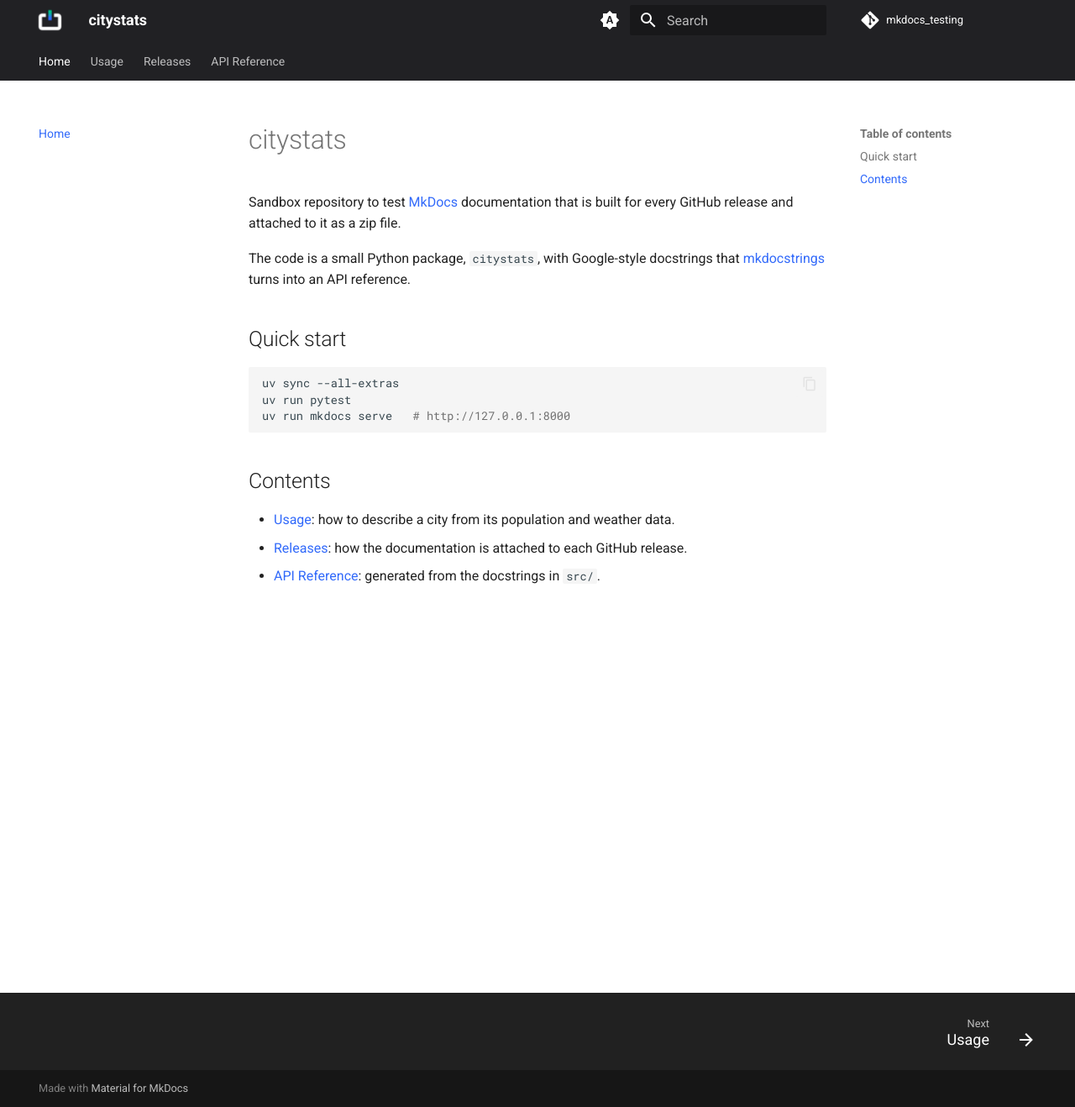
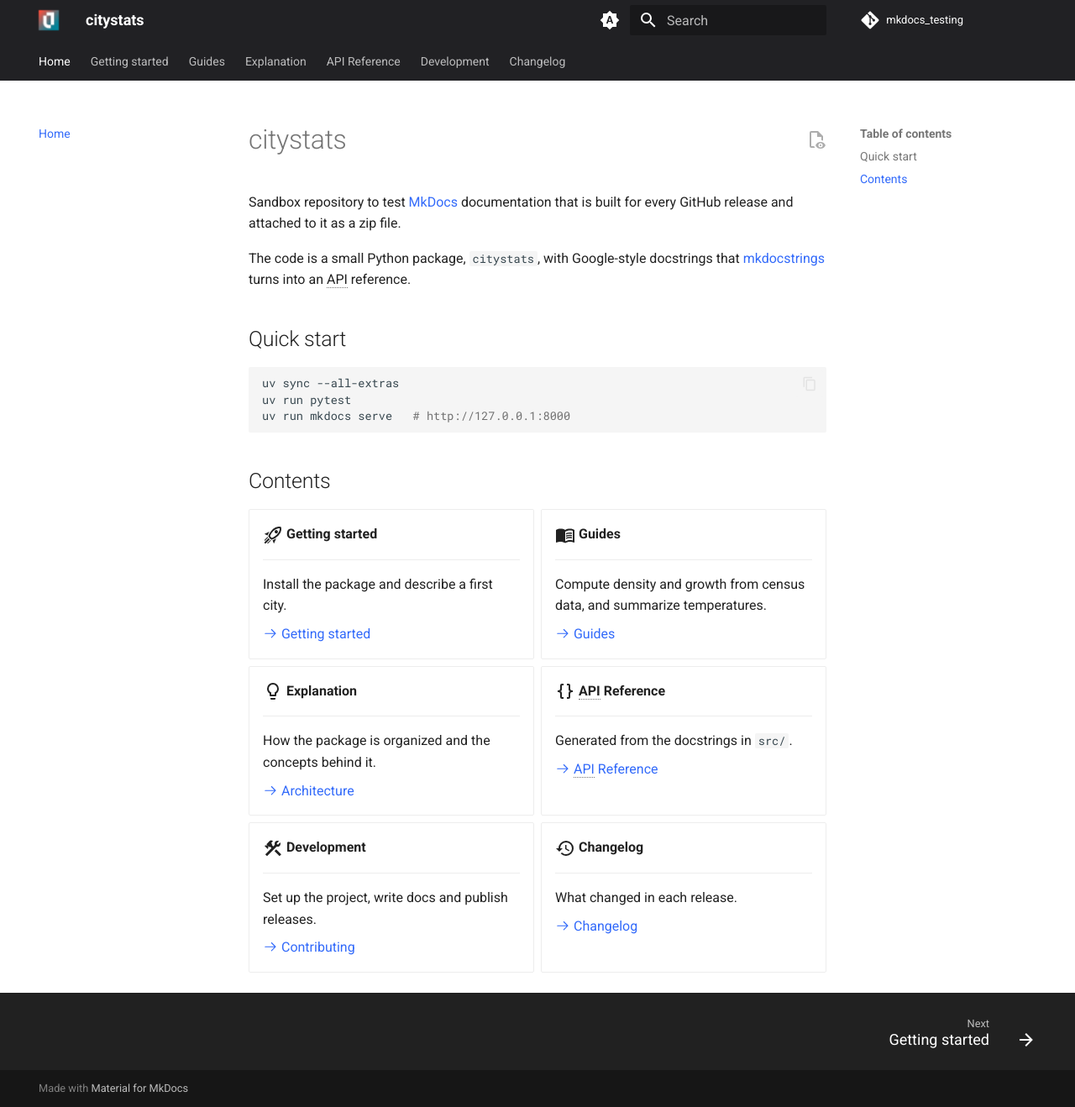
Before and after one commit to CamiloDiazGomezUT/mkdocs_testing, an MkDocs documentation site: the page built from docs/index.md, in a window 1280 px wide and 1318 px high. Shown: the whole window at 84% size. Built offline with MkDocs 1.6.1 and Material for MkDocs 9.7.7, drawn with Linux system fonts in a browser that asks for light colours; comment, search, counter and statistics services are not loaded.

Commit message:
feat(mkdocs): new features and delete powerco referenses

````diff
--- /dev/null
+++ b/docs/changelog.md
@@ -0,0 +1 @@
+--8<-- "CHANGELOG.md"
--- /dev/null
+++ b/docs/development/contributing.md
@@ -0,0 +1,56 @@
+# Contributing
+
+## Set up
+
+```bash
+uv sync --all-extras
+```
+
+## Checks
+
+The CI runs the same commands on every pull request:
+
+```bash
+uv run ruff check .
+uv run ruff format --check
+uv run pytest          # fails below 90 % coverage
+uv run mkdocs build --strict
+```
+
+## Documentation
+
+Preview the site while editing:
+
+```bash
+uv run mkdocs serve   # http://127.0.0.1:8000
+```
+
+Where each page goes:
+
+Getting started
+:   Installation and a first example.
+
+Guides
+:   How to do one task with the package.
+
+Explanation
+:   How the package is organized and why.
+
+API Reference
+:   Generated from the docstrings in `src/` by `docs/scripts/gen_ref_pages.py`. Do not edit it
+    by hand.
+
+Development
+:   Working on the project itself.
+
+Docstrings follow the [Google style](https://google.github.io/styleguide/pyguide.html#38-comments-and-docstrings),
+checked by Ruff.
+
+Abbreviations are defined once in `docs/includes/glossary.md` and show their meaning on hover
+in every page:
+
+```markdown
+*[CAGR]: Compound Annual Growth Rate
+```
+
+Add an entry to `CHANGELOG.md` under **Unreleased** for every user-facing change.
--- a/docs/releases.md
+++ b/docs/development/releases.md
@@ -24,8 +24,9 @@
 
 ## Links to the source code
 
-Links from the docs to source files (for example [population.py](../src/citystats/population.py)) point at the
-release tag, so they show the code as it was in that release. The hook
+Links from the docs to source files (for example [population.py](../../src/citystats/population.py))
+and the "view source" button of each page point at the release tag, so they show the files as
+they were in that release. The tag is also shown next to the site name. The hook
 `docs/scripts/repo_links.py` reads the tag from the `DOCS_REF` environment variable and falls back
 to `main`:
 
--- /dev/null
+++ b/docs/explanation/architecture.md
@@ -0,0 +1,28 @@
+# Architecture
+
+`citystats` has two independent modules, re-exported by the package:
+
+```mermaid
+flowchart LR
+    Census[Census by year] --> City --> Density & Growth
+    Readings[Daily max temperatures] --> S[summarize_temperatures] --> Summary[TemperatureSummary]
+```
+
+[`citystats.population`][citystats.population]
+:   Census data of a city: density and growth over time.
+
+[`citystats.weather`][citystats.weather]
+:   Summaries of daily maximum temperatures.
+
+## Concepts
+
+Density
+:   Inhabitants per square kilometre, from the latest census unless a year is given.
+
+CAGR
+:   Growth rate per year as a fraction, e.g. `0.01` for 1 % a year, between two population
+    counts.
+
+Hot day
+:   A day whose maximum temperature is at or above
+    [`HOT_DAY_CELSIUS`][citystats.weather.HOT_DAY_CELSIUS] (30 °C).
--- /dev/null
+++ b/docs/getting-started.md
@@ -0,0 +1,32 @@
+# Getting started
+
+## Install
+
+The package is not published on PyPI. Clone the repository and install it with
+[uv](https://docs.astral.sh/uv/):
+
+```bash
+git clone https://github.com/CamiloDiazGomezUT/mkdocs_testing.git
+cd mkdocs_testing
+uv sync
+```
+
+## First example
+
+```python
+from citystats import City, summarize_temperatures
+
+madrid = City(
+    name="Madrid",
+    area_km2=604.3,
+    population_by_year={2014: 3_165_000, 2024: 3_416_000},
+)
+madrid.density()  # inhabitants per km², latest census
+
+summarize_temperatures([31.5, 33.0, 29.8])
+```
+
+## Next steps
+
+- [Population](guides/population.md) and [Weather](guides/weather.md) guides.
+- [API Reference](reference/index.md) for every function and class.
--- /dev/null
+++ b/docs/guides/population.md
@@ -0,0 +1,23 @@
+# Population
+
+A [`City`][citystats.population.City] holds the census counts by year and computes density and
+growth:
+
+```python
+from citystats import City
+
+madrid = City(
+    name="Madrid",
+    area_km2=604.3,
+    population_by_year={2014: 3_165_000, 2024: 3_416_000},
+)
+madrid.density()  # inhabitants per km², latest census
+madrid.growth_rate(2014, 2024)  # CAGR between the two censuses
+```
+
+`#!python madrid.density(2014)` uses a given census instead of the latest one.
+
+To get the CAGR between two counts without a `City`, use
+[`annual_growth_rate`][citystats.population.annual_growth_rate].
+
+The source is in [population.py](../../src/citystats/population.py).
--- a/docs/index.md
+++ b/docs/index.md
@@ -2,6 +2,54 @@
 
 ## Contents
 
-- [Usage](usage.md): how to describe a city from its population and weather data.
-- [Releases](releases.md): how the documentation is attached to each GitHub release.
-- [API Reference](reference/index.md): generated from the docstrings in `src/`.
+<div class="grid cards" markdown>
+
+-   :material-rocket-launch-outline:{ .lg .middle } __Getting started__
+
+    ---
+
+    Install the package and describe a first city.
+
+    [:octicons-arrow-right-24: Getting started](getting-started.md)
+
+-   :material-book-open-variant:{ .lg .middle } __Guides__
+
+    ---
+
+    Compute density and growth from census data, and summarize temperatures.
+
+    [:octicons-arrow-right-24: Guides](guides/population.md)
+
+-   :material-lightbulb-outline:{ .lg .middle } __Explanation__
+
+    ---
+
+    How the package is organized and the concepts behind it.
+
+    [:octicons-arrow-right-24: Architecture](explanation/architecture.md)
+
+-   :material-code-braces:{ .lg .middle } __API Reference__
+
+    ---
+
+    Generated from the docstrings in `src/`.
+
+    [:octicons-arrow-right-24: API Reference](reference/index.md)
+
+-   :material-hammer-wrench:{ .lg .middle } __Development__
+
+    ---
+
+    Set up the project, write docs and publish releases.
+
+    [:octicons-arrow-right-24: Contributing](development/contributing.md)
+
+-   :material-history:{ .lg .middle } __Changelog__
+
+    ---
+
+    What changed in each release.
+
+    [:octicons-arrow-right-24: Changelog](changelog.md)
+
+</div>
--- a/docs/stylesheets/powerco.css
+++ /dev/null
@@ -1,28 +0,0 @@
-/* PowerCo colours, from the "PowerCo-Color" theme of the official slide template */
-
-:root {
-  --powerco-black: #212124;
-  --powerco-green: #00be8c;
-  --powerco-blue: #326afa;
-  --powerco-light-blue: #98b4fd;
-}
-
-[data-md-color-primary="custom"] {
-  --md-primary-fg-color: var(--powerco-black);
-  --md-primary-fg-color--light: #373739;
-  --md-primary-fg-color--dark: #000000;
-}
-
-[data-md-color-accent="custom"] {
-  --md-accent-fg-color: var(--powerco-green);
-  --md-accent-fg-color--transparent: rgb(0 190 140 / 10%);
-}
-
-/* The primary colour is almost black, so links use the PowerCo blue instead */
-[data-md-color-scheme="default"] {
-  --md-typeset-a-color: var(--powerco-blue);
-}
-
-[data-md-color-scheme="slate"] {
-  --md-typeset-a-color: var(--powerco-light-blue);
-}
--- /dev/null
+++ b/docs/stylesheets/ultratendency.css
@@ -0,0 +1,26 @@
+:root {
+  --brand-black: #212124;
+  --brand-green: #00be8c;
+  --brand-blue: #326afa;
+  --brand-light-blue: #98b4fd;
+}
+
+[data-md-color-primary="custom"] {
+  --md-primary-fg-color: var(--brand-black);
+  --md-primary-fg-color--light: #373739;
+  --md-primary-fg-color--dark: #000000;
+}
+
+[data-md-color-accent="custom"] {
+  --md-accent-fg-color: var(--brand-green);
+  --md-accent-fg-color--transparent: rgb(0 190 140 / 10%);
+}
+
+/* The primary colour is almost black, so links use the blue instead */
+[data-md-color-scheme="default"] {
+  --md-typeset-a-color: var(--brand-blue);
+}
+
+[data-md-color-scheme="slate"] {
+  --md-typeset-a-color: var(--brand-light-blue);
+}
--- a/docs/usage.md
+++ /dev/null
@@ -1,39 +0,0 @@
-# Usage
-
-## Population
-
-A [`City`][citystats.population.City] holds the census counts by year and computes density and
-growth:
-
-```python
-from citystats import City
-
-madrid = City(
-    name="Madrid",
-    area_km2=604.3,
-    population_by_year={2014: 3_165_000, 2024: 3_416_000},
-)
-madrid.density()  # inhabitants per km², latest census
-madrid.growth_rate(2014, 2024)  # compound annual growth rate
-```
-
-The source is in [population.py](../src/citystats/population.py).
-
-## Weather
-
-[`summarize_temperatures`][citystats.weather.summarize_temperatures] turns daily maximum
-temperatures into a [`TemperatureSummary`][citystats.weather.TemperatureSummary]:
-
-```python
-from citystats import summarize_temperatures
-
-summary = summarize_temperatures([28.0, 31.5, 33.0, 29.9])
-summary.average  # 30.6
-summary.hot_days  # 2
-```
-
-```mermaid
-flowchart LR
-    Census[Census by year] --> City --> Density & Growth
-    Readings[Daily max temperatures] --> S[summarize_temperatures] --> Summary[TemperatureSummary]
-```
--- a/mkdocs.yml
+++ b/mkdocs.yml
@@ -2,22 +2,26 @@
 site_description: Sandbox to test MkDocs documentation attached to GitHub releases.
 repo_url: https://github.com/CamiloDiazGomezUT/mkdocs_testing
 repo_name: mkdocs_testing
-edit_uri: edit/main/docs/
+# Overridden by docs/scripts/repo_links.py to point at the release tag
+edit_uri: blob/main/docs/
 docs_dir: docs
 
 theme:
   name: material
-  logo: assets/powerco-logo.png
-  favicon: assets/favicon.png
+  logo: assets/ut-logo.png
+  favicon: assets/ut-logo.png
   features:
+    - content.action.view
     - content.code.copy
     - navigation.footer
     - navigation.indexes
+    - navigation.path
     - navigation.sections
     - navigation.tabs
     - navigation.top
     - search.highlight
     - search.suggest
+    - toc.follow
   # The first entry follows the operating system; the toggle cycles auto -> light -> dark
   palette:
     - media: "(prefers-color-scheme)"
@@ -42,17 +46,26 @@
         name: Switch to system preference
 
 extra_css:
-  - stylesheets/powerco.css
+  - stylesheets/ultratendency.css
 
 markdown_extensions:
+  - abbr
   - admonition
   - attr_list
+  - def_list
+  - md_in_html
   - tables
   - toc:
       permalink: true
   - pymdownx.details
+  - pymdownx.emoji:
+      emoji_index: !!python/name:material.extensions.emoji.twemoji
+      emoji_generator: !!python/name:material.extensions.emoji.to_svg
   - pymdownx.highlight
+  - pymdownx.inlinehilite
   - pymdownx.snippets:
+      auto_append:
+        - docs/includes/glossary.md
       check_paths: true
   - pymdownx.superfences:
       custom_fences:
@@ -65,7 +78,11 @@
 
 plugins:
   - search
-  # The release zip is opened from disk (file://): link to page.html files and bundle search
+  # The release zip is opened from disk (file://), maybe without internet: download external
+  # assets such as Mermaid and the fonts into the site
+  - privacy:
+      enabled: !ENV [OFFLINE, false]
+  # Link to page.html files and bundle search
   - offline:
       enabled: !ENV [OFFLINE, false]
   - gen-files:
@@ -73,7 +90,6 @@
         - docs/scripts/gen_ref_pages.py
   - literate-nav:
       nav_file: SUMMARY.md
-  - section-index
   - mkdocstrings:
       handlers:
         python:
@@ -88,11 +104,25 @@
             show_symbol_type_heading: true
             show_symbol_type_toc: true
 
+validation:
+  links:
+    not_found: warn
+    anchors: warn
+
 exclude_docs: |
+  includes/
   scripts/
 
 nav:
   - Home: index.md
-  - Usage: usage.md
-  - Releases: releases.md
+  - Getting started: getting-started.md
+  - Guides:
+      - guides/population.md
+      - guides/weather.md
+  - Explanation:
+      - explanation/architecture.md
   - API Reference: reference/
+  - Development:
+      - development/contributing.md
+      - development/releases.md
+  - Changelog: changelog.md
--- a/pyproject.toml
+++ b/pyproject.toml
@@ -20,7 +20,6 @@
   "mkdocs-gen-files==0.6.1",
   "mkdocs-literate-nav==0.6.3",
   "mkdocs-material==9.7.7",
-  "mkdocs-section-index==0.3.12",
   "mkdocstrings[python]==1.0.7",
 ]
 
````
Also changed, not shown: CHANGELOG.md (added, +55 -0 lines), docs/guides/weather.md (added, +19 -0 lines), docs/includes/glossary.md (added, +3 -0 lines), docs/scripts/repo_links.py (+30 -10 lines), docs/assets/powerco-logo.png (deleted), docs/assets/ut-logo.png (renamed from docs/assets/favicon.png), 2 other files.
